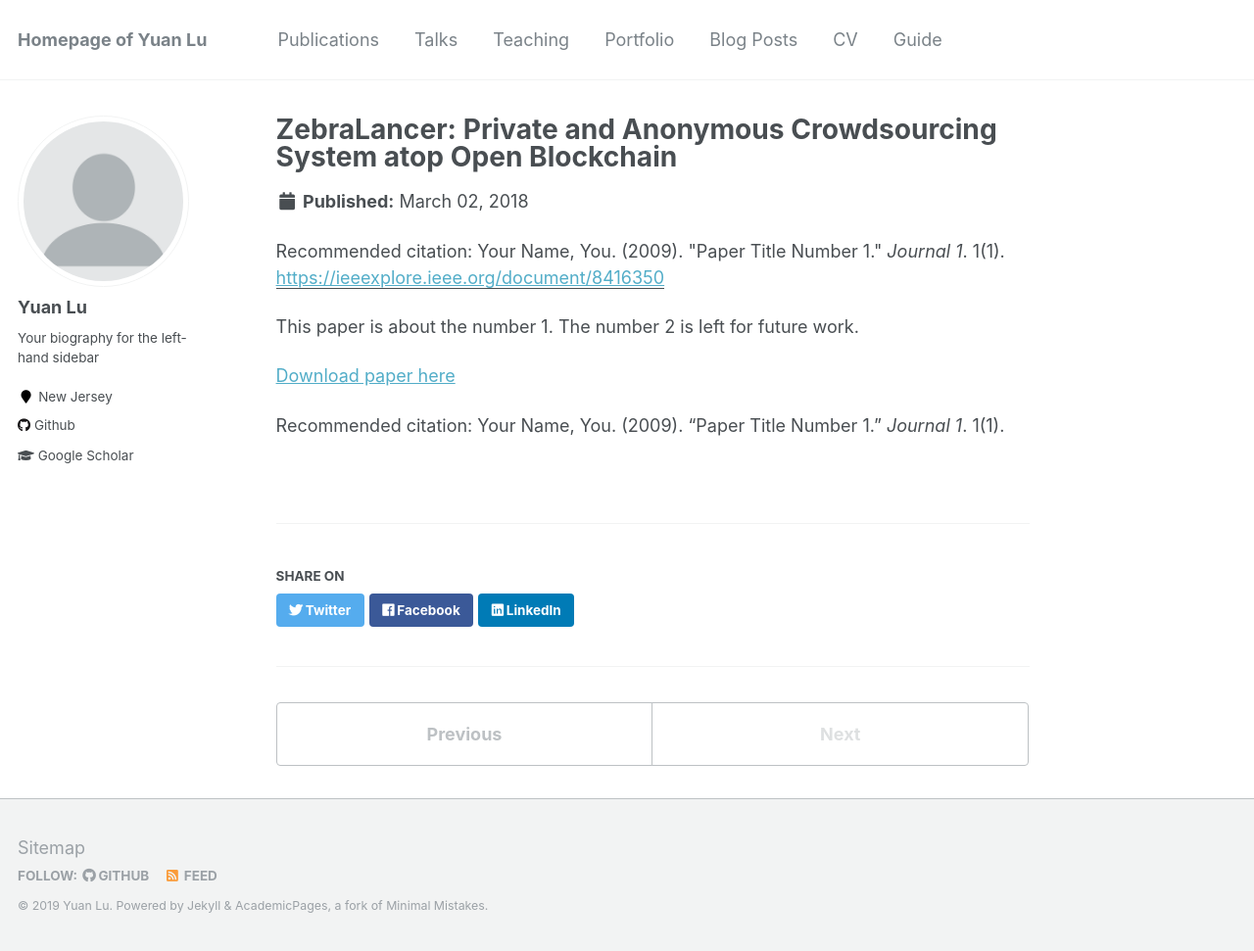
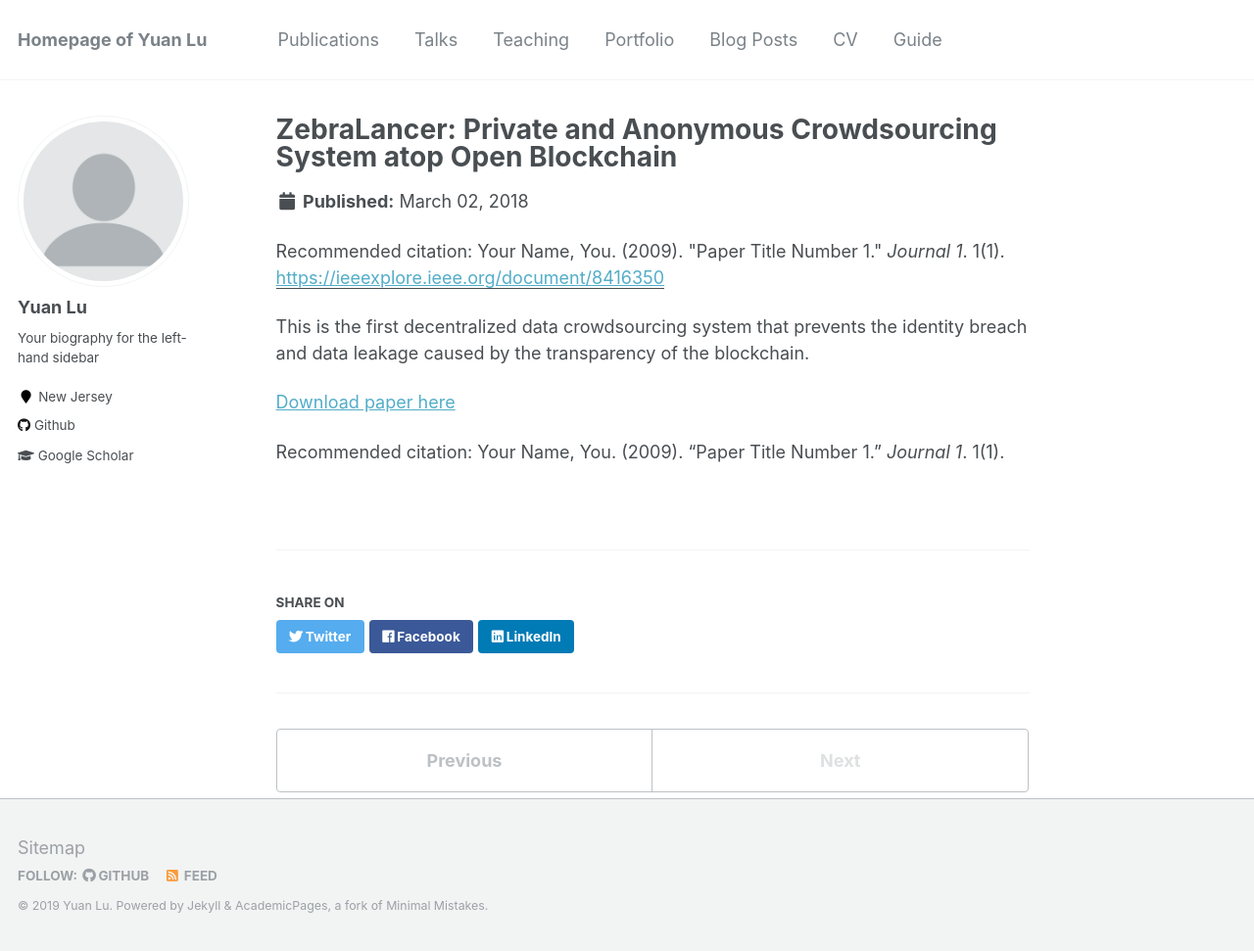
Before and after one commit to yylluu/yylluu.github.io, a Jekyll site: the page built from _publications/2009-10-01-paper-title-number-1.md, in a window 1280 px wide and 971 px high. Shown: the whole window at 98% size. Built offline with Jekyll 4.4.1, drawn with Linux system fonts in a browser that asks for light colours.

Commit message:
Update 2009-10-01-paper-title-number-1.md

```diff
--- a/_publications/2009-10-01-paper-title-number-1.md
+++ b/_publications/2009-10-01-paper-title-number-1.md
@@ -7,7 +7,7 @@
 paperurl: 'https://ieeexplore.ieee.org/document/8416350'
 citation: 'Your Name, You. (2009). &quot;Paper Title Number 1.&quot; <i>Journal 1</i>. 1(1).'
 ---
-This paper is about the number 1. The number 2 is left for future work.
+This is the first decentralized data crowdsourcing system that prevents the identity breach and data leakage caused by the transparency of the blockchain.
 
 [Download paper here](http://academicpages.github.io/files/paper1.pdf)
 
```
